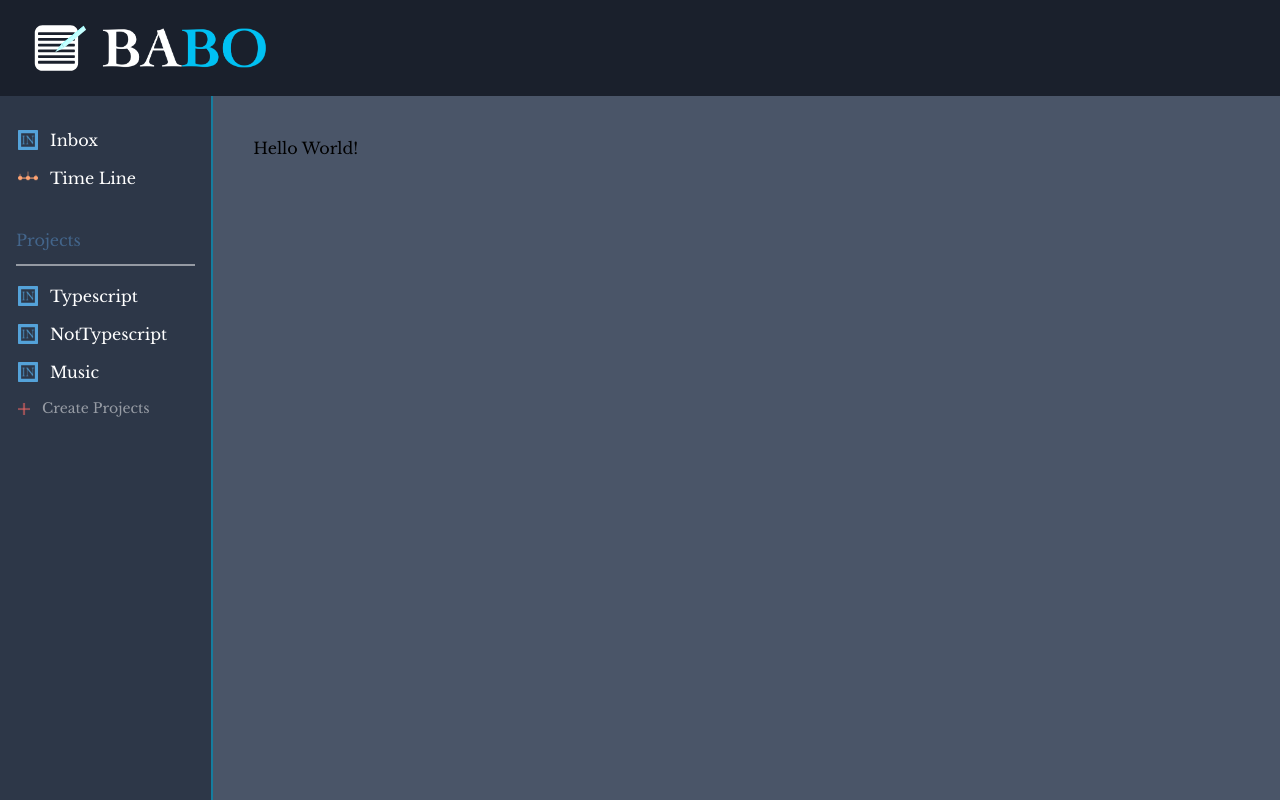
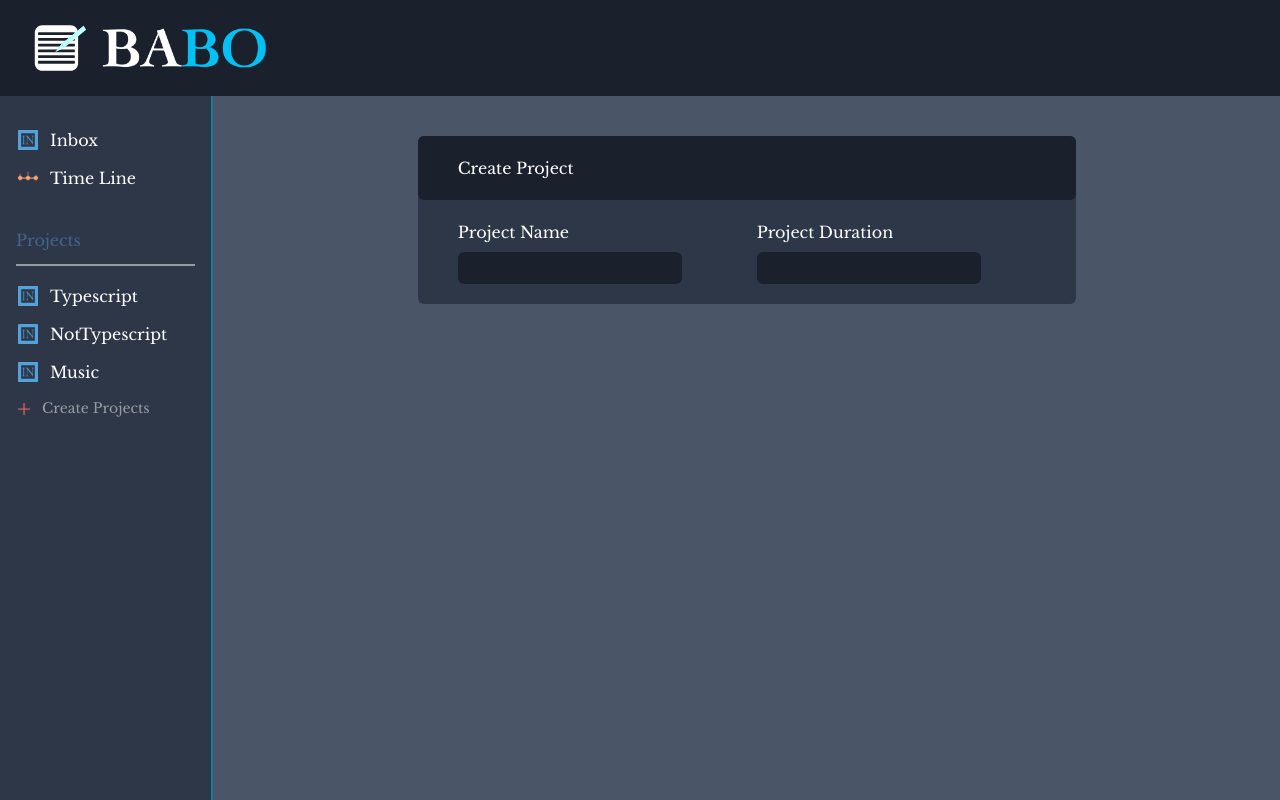
Before and after one commit to JamesTLopez/Babo, a React (Create React App) app: page /dashboard/createproject in a window 1280 px wide. Built offline with nearby package versions, Linux system fonts and the light colour scheme.

Commit message:
createproject ui

```diff
--- a/src/components/projects/CreateProject.tsx
+++ b/src/components/projects/CreateProject.tsx
@@ -1,13 +1,56 @@
-import React from 'react'
+import React from "react";
+import { Field, Form, Formik } from "formik";
+
+interface postValues {
+    title:string;
+    time:number;
+    img:string;
+}
+
 
 function CreateProject() {
-    return (
-        <div className="p-10 relative flex flex-col">
-            <div className="container relative ">
-                <h1 className="absolute">Hello World!</h1>
-            </div>
+  return (
+    <div className="p-10 relative flex items-center justify-center">
+      <div className="container flex flex-col justify-center w-2/3 relative bg-gray-800  rounded-md">
+        <div className="title flex p-5 items-center bg-gray-900 h-full rounded-md">
+          <h1 className="ml-5 text-white">Create Project</h1>
         </div>
-    )
+        <div className="main p-5">
+          <div className="ml-5 input">
+          <Formik
+              initialValues={{title:'',time:0,img:""}}
+              onSubmit={(values, actions) => {
+                actions.setSubmitting(false);
+              }}
+            >
+              <Form className="flex text-white">
+                <div className="flex flex-1 flex-col">
+                    <label  htmlFor="title">Project Name</label>
+                    <Field
+                    className=" w-3/4 bg-gray-900 mt-2 rounded-md h-8"
+                    id="title"
+                    name="title"
+                    placeholder=""
+                    />
+                </div>
+                <div className="flex flex-1 flex-col">
+                    <label  htmlFor="title">Project Duration</label>
+                    <Field
+                    className="w-3/4 bg-gray-900 mt-2 rounded-md h-8"
+                    id="title"
+                    name="title"
+                    placeholder=""
+                    />
+                </div>
+
+
+              </Form>
+            </Formik>
+          </div>
+        </div>
+      </div>
+    </div>
+  );
 }
 
-export default CreateProject
+export default CreateProject;
--- a/src/components/projects/Project.tsx
+++ b/src/components/projects/Project.tsx
@@ -1,4 +1,4 @@
-import React,{useState} from  "react";
+import React from  "react";
 import { Consumer } from "../../context/context";
 import Createpost from "../posts/Createpost";
 import Posts from "../posts/Posts";
@@ -7,8 +7,8 @@ import {useParams} from "react-router-dom"
 
 const Project:React.FC = () => {
   let {id}:any = useParams();
+
   return (
-
     <Consumer>
 
       {(User) => {
@@ -16,7 +16,6 @@ const Project:React.FC = () => {
         let allProjects = User.allProjects;
         let posts =  allProjects.filter(x => x.title === id)
         let projectPosts = posts[0];
-        console.log(projectPosts)
         return (
           <div className="p-10 relative flex flex-col">
             <div className="sm:flex items-center hidden h-12">
```
